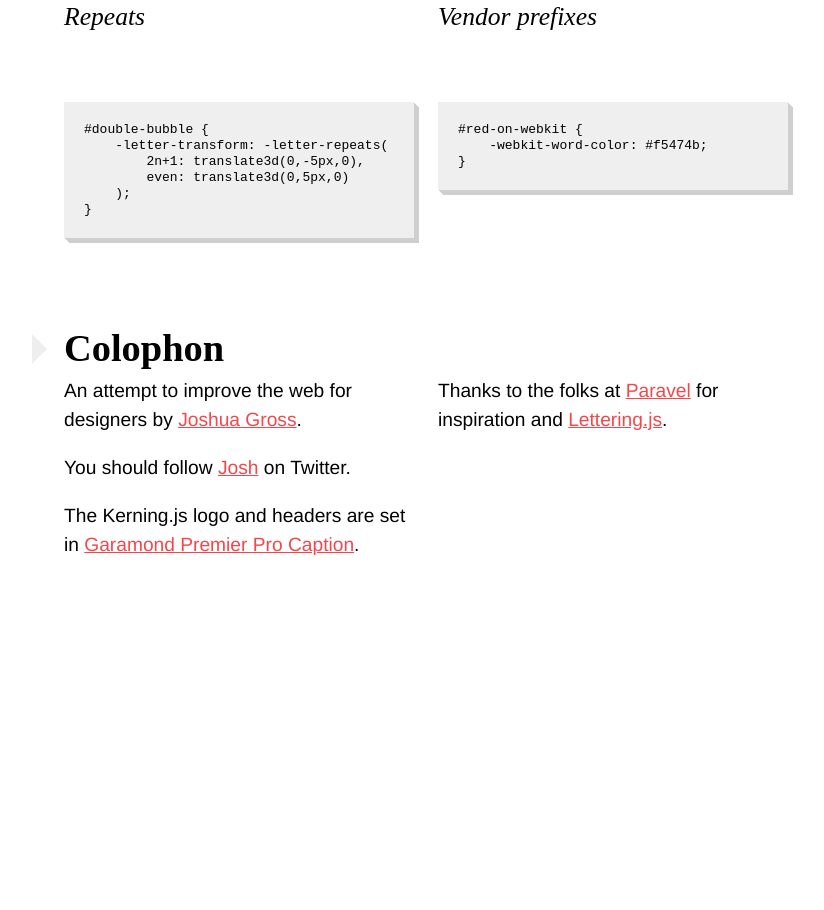
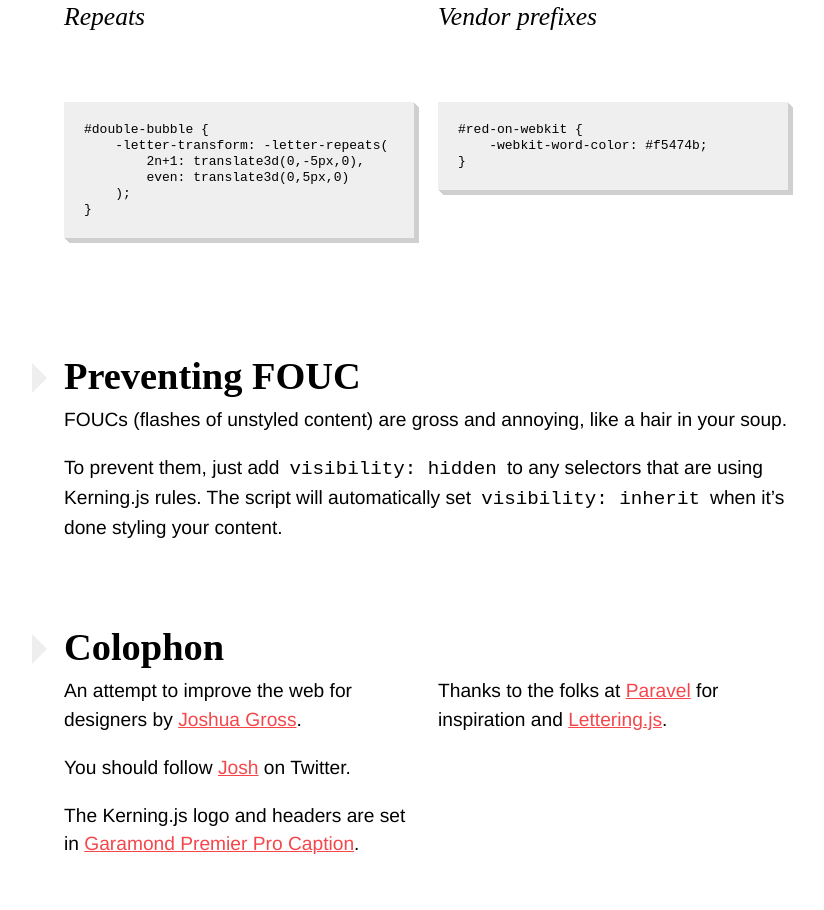
Before and after one commit to endtwist/kerning.js, a plain HTML site: page index.html in a window 1280 px wide. Shown: the part 1760-2670 px from the top of the page, without its empty margins (214-1038 px from the left). Before the commit the page ends 2425 px from the top, so only its background shows below. Drawn offline with nearby package versions, Linux system fonts and the light colour scheme.

Commit message:
Add instructions to prevent FOUC

```diff
--- a/index.html
+++ b/index.html
@@ -11,7 +11,7 @@
   <style type="text/css">
     html, body, div, span, object, iframe,
     h1, h2, h3, h4, h5, h6, p, blockquote,
-    abbr, address, cite, code, del, dfn, em, img, ins, kbd, q, samp,
+    abbr, address, cite, del, dfn, em, img, ins, kbd, q, samp,
     small, strong, sub, sup, var, b, i, dl, dt, dd, ol, ul, li,
     fieldset, form, label, legend,
     table, caption, tbody, tfoot, thead, tr, th, td,
@@ -48,15 +48,18 @@
             margin-bottom: 1.8rem;
         }
 
-        #colophon {
-            margin-top: -3.6rem;
+        #fouc, #colophon {
+            margin-top: -1.8rem;
         }
 
     article {
-        float: left;
         margin-bottom: 1.8rem;
-        width: 350px;
     }
+
+        article.left-column, article.right-column {
+            float: left;
+            width: 350px;
+        }
 
         article.left-column {
             margin-right: 24px;
@@ -168,6 +171,10 @@
         font-size: inherit !important;
     }
 
+    code {
+        padding: 0 0.3rem;
+    }
+
     pre {
         background: #efefef;
         -webkit-box-shadow: 1px 1px 0 #cfcfcf,
@@ -269,7 +276,7 @@
 
   <section id="introduction">
     <p>CSS, meet kerning. Kerning, meet CSS. Kern, style, transform, and scale your web<br>type with real CSS rules, automatically.</p>
-    <p>Print designers have had it easy for way too long. This is 2011; the web has been around for a decade, yet web designers don&rsquo;t get full control over their typography? Forget that, use Kerning.js!</p>
+    <p>Print designers have had it easy for way too long. This is 2011; the web has been around for over a decade, yet web designers don&rsquo;t get full control over their typography? Forget that, use Kerning.js!</p>
   </section>
 
   <section id="getting-started">
@@ -381,6 +388,14 @@
     </article>
   </section>
 
+  <section id="fouc" class="clearfix">
+    <h3>Preventing FOUC</h3>
+    <article>
+        <p>FOUCs (flashes of unstyled content) are gross and annoying, like a hair in your soup.</p>
+        <p>To prevent them, just add <code>visibility: hidden</code> to any selectors that are using Kerning.js rules. The script will automatically set <code>visibility: inherit</code> when it&rsquo;s done styling your content.</p>
+    </article>
+  </section>
+
   <section id="colophon" class="clearfix">
     <h3>Colophon</h3>
     <article class="left-column">
```
